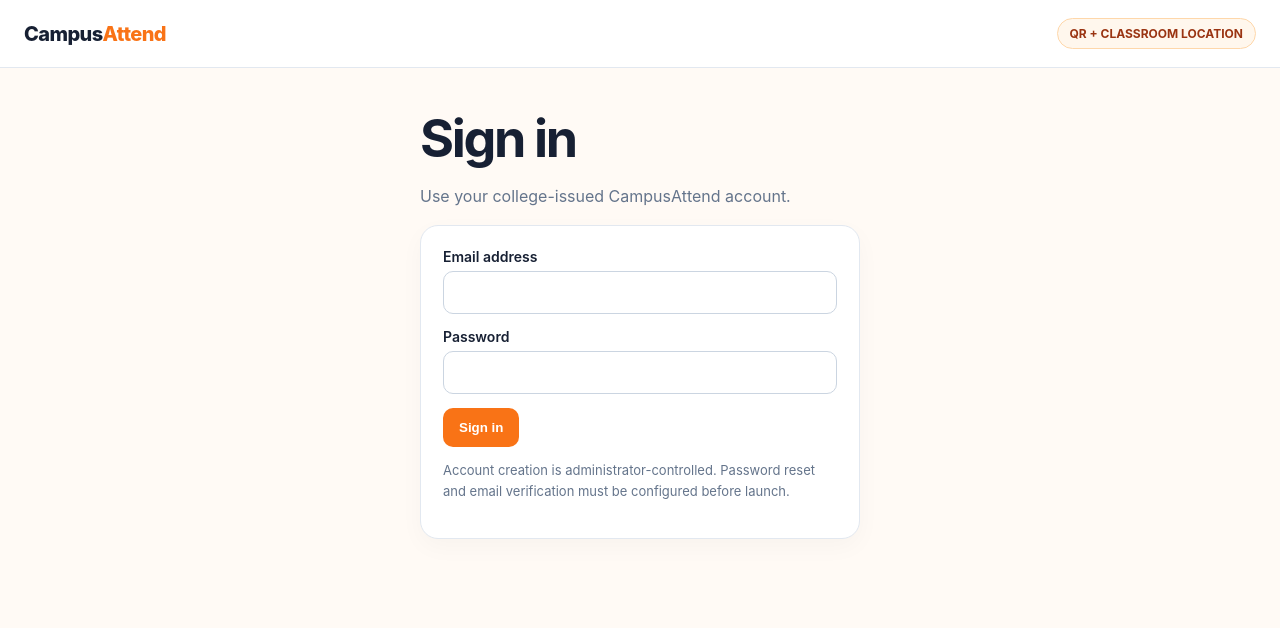
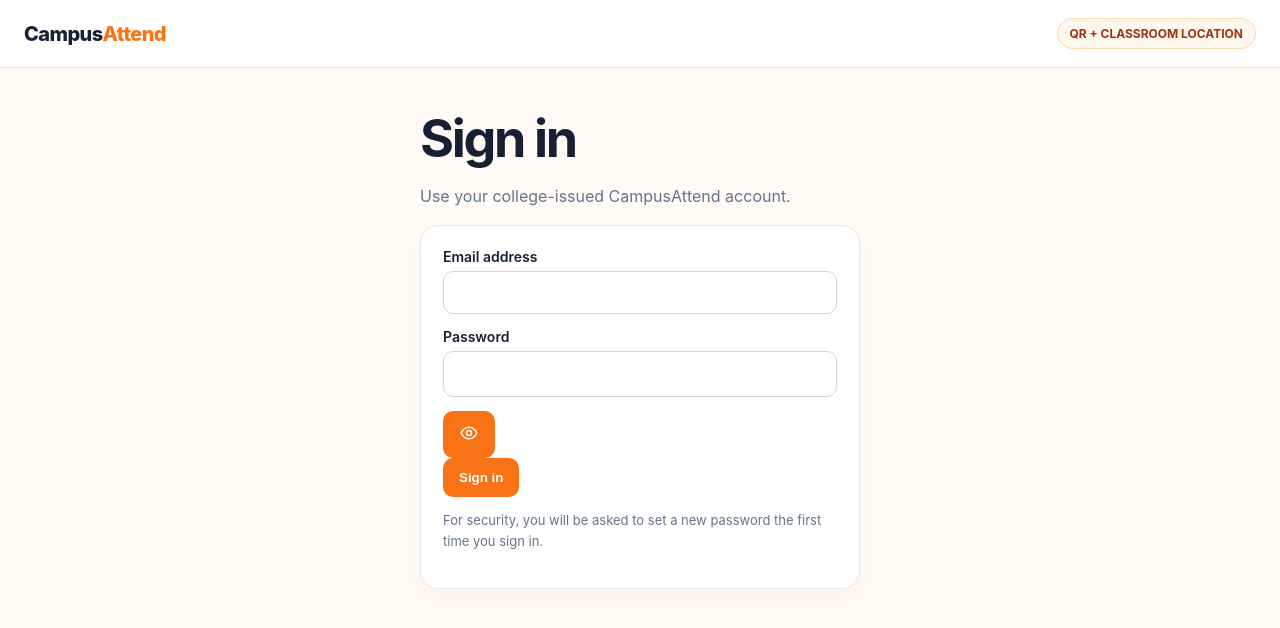
Before and after one commit to akkalatejaswaroop/New_attendance, a Next.js app: page /login in a window 1280 px wide. Shown: the top 628 px of the page. Built offline with nearby package versions, Linux system fonts and the light colour scheme.

Commit message:
Add password visibility toggle and first-login redirect

```diff
--- a/src/app/login/page.tsx
+++ b/src/app/login/page.tsx
@@ -4,28 +4,48 @@
 export default function LoginPage() {
   const [error, setError] = useState("");
   const [busy, setBusy] = useState(false);
+  const [showPassword, setShowPassword] = useState(false);
+
   async function submit(e: FormEvent<HTMLFormElement>) {
-    e.preventDefault(); setError(""); setBusy(true);
+    e.preventDefault();
+    setError("");
+    setBusy(true);
     const form = new FormData(e.currentTarget);
     try {
       const response = await fetch("/api/v1/auth/login", {
-        method: "POST", headers: { "Content-Type": "application/json" },
+        method: "POST",
+        headers: { "Content-Type": "application/json" },
         body: JSON.stringify({ email: form.get("email"), password: form.get("password") })
       });
       const data = await response.json();
       if (!response.ok) throw new Error(data.error || "Login failed");
-      window.location.href = "/dashboard";
-    } catch (e) { setError(e instanceof Error ? e.message : "Login failed"); }
-    finally { setBusy(false); }
+      window.location.href = data.mustChangePassword ? "/change-password" : "/dashboard";
+    } catch (e) {
+      setError(e instanceof Error ? e.message : "Login failed");
+    } finally {
+      setBusy(false);
+    }
   }
-  return <main style={{maxWidth:480}}>
-    <h1>Sign in</h1><p>Use your college-issued CampusAttend account.</p>
+
+  return <main style={{ maxWidth: 480 }}>
+    <h1>Sign in</h1>
+    <p>Use your college-issued CampusAttend account.</p>
     <form className="card" onSubmit={submit}>
-      <label>Email address<input name="email" type="email" autoComplete="username" required maxLength={254}/></label>
-      <label>Password<input name="password" type="password" autoComplete="current-password" required minLength={1} maxLength={200}/></label>
-      {error && <p role="alert" style={{color:"#b91c1c"}}>{error}</p>}
+      <label>Email address
+        <input name="email" type="email" autoComplete="username" required maxLength={254} />
+      </label>
+      <label htmlFor="login-password">Password</label>
+      <div className="password-field">
+        <input id="login-password" name="password" type={showPassword ? "text" : "password"} autoComplete="current-password" required minLength={1} maxLength={200} />
+        <button className="password-toggle" type="button" onClick={() => setShowPassword(value => !value)} aria-label={showPassword ? "Hide password" : "Show password"} title={showPassword ? "Hide password" : "Show password"}>
+          <svg viewBox="0 0 24 24" width="20" height="20" fill="none" stroke="currentColor" strokeWidth="1.8" strokeLinecap="round" strokeLinejoin="round" aria-hidden="true">
+            {showPassword ? <><path d="M3 3l18 18" /><path d="M10.6 10.6a2 2 0 0 0 2.8 2.8" /><path d="M9.9 5.2A11.4 11.4 0 0 1 12 5c5 0 8.5 4.5 9.5 7a12 12 0 0 1-3 4.2" /><path d="M6.2 6.2A13.2 13.2 0 0 0 2.5 12c1 2.5 4.5 7 9.5 7a10.7 10.7 0 0 0 3.2-.5" /></> : <><path d="M2.5 12s3.5-7 9.5-7 9.5 7 9.5 7-3.5 7-9.5 7-9.5-7-9.5-7Z" /><circle cx="12" cy="12" r="3" /></>}
+          </svg>
+        </button>
+      </div>
+      {error && <p role="alert" style={{ color: "#b91c1c" }}>{error}</p>}
       <button disabled={busy} type="submit">{busy ? "Signing in…" : "Sign in"}</button>
-      <p className="small">Account creation is administrator-controlled. Password reset and email verification must be configured before launch.</p>
+      <p className="small">For security, you will be asked to set a new password the first time you sign in.</p>
     </form>
   </main>;
 }
```
